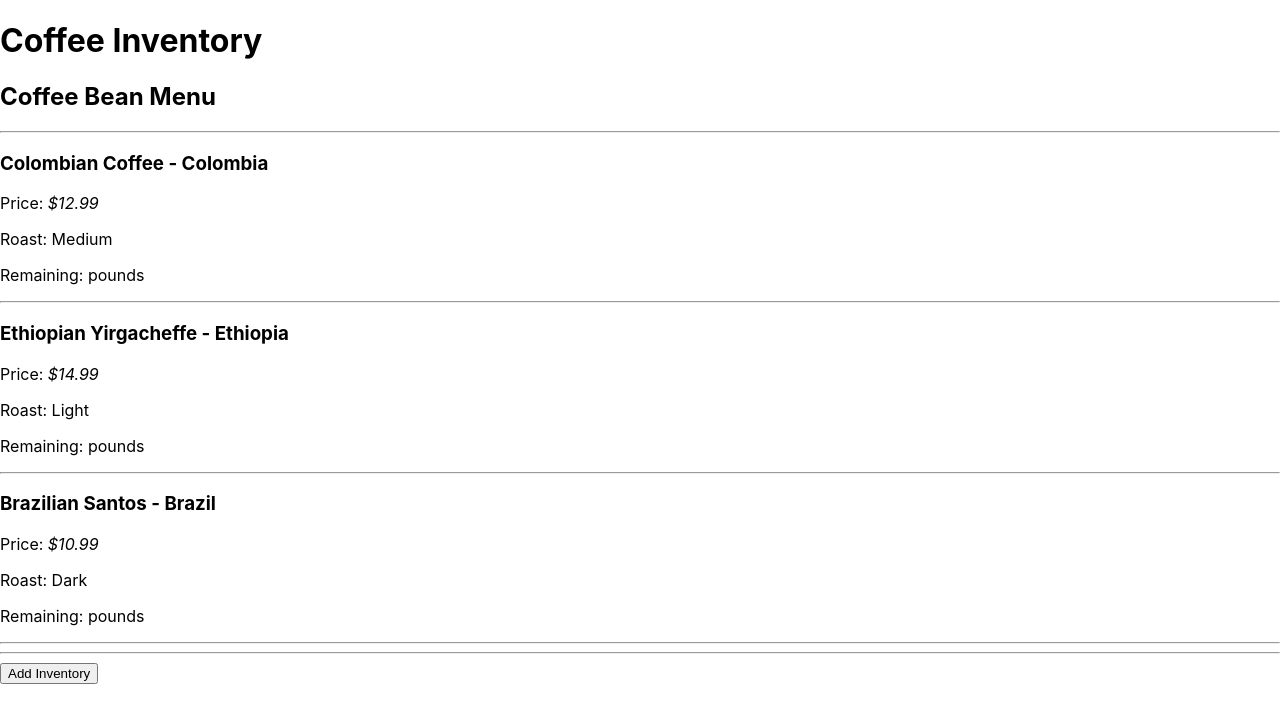
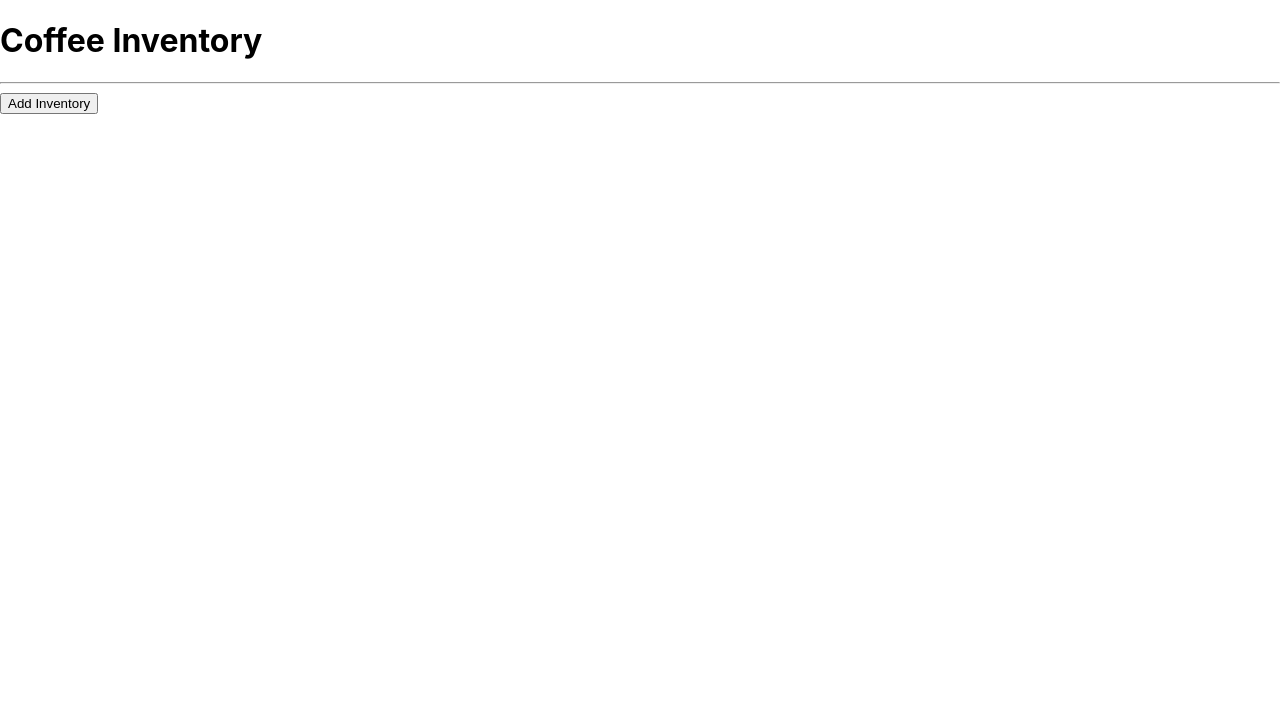
Before and after one commit to amandaguan-ag/coffee-inventory, a React (Create React App) app: page / in a window 1280 px wide. Shown: the top 722 px of the page. Built offline with nearby package versions, Linux system fonts and the light colour scheme.

Commit message:
use InventoryList as Menu

```diff
--- a/src/components/App.js
+++ b/src/components/App.js
@@ -1,14 +1,11 @@
 import React from "react";
 import Header from "./Header";
-import CoffeeBeanMenu from "./CoffeeBeanMenu"; // Import the CoffeeBeanMenu component
 import InventoryControl from "./InventoryControl";
 
 function App() {
   return (
     <React.Fragment>
       <Header />
-      <CoffeeBeanMenu /> {/* Include the CoffeeBeanMenu component */}
-      {/* Other components or content can go here */}
       <InventoryControl />
     </React.Fragment>
   );
--- a/src/components/CoffeeBeanMenu.js
+++ /dev/null
@@ -1,39 +0,0 @@
-import React from "react";
-import InventoryList from "./InventoryList";
-
-function CoffeeBeanMenu() {
-  // Sample data for coffee beans
-  const coffeeBeans = [
-    {
-      id: "1",
-      name: "Colombian Coffee",
-      origin: "Colombia",
-      price: 12.99,
-      roast: "Medium",
-    },
-    {
-      id: "2",
-      name: "Ethiopian Yirgacheffe",
-      origin: "Ethiopia",
-      price: 14.99,
-      roast: "Light",
-    },
-    {
-      id: "3",
-      name: "Brazilian Santos",
-      origin: "Brazil",
-      price: 10.99,
-      roast: "Dark",
-    },
-    // ... more coffee beans
-  ];
-
-  return (
-    <div className="coffee-bean-menu">
-      <h2>Coffee Bean Menu</h2>
-      <InventoryList inventoryList={coffeeBeans} />
-    </div>
-  );
-}
-
-export default CoffeeBeanMenu;
```
